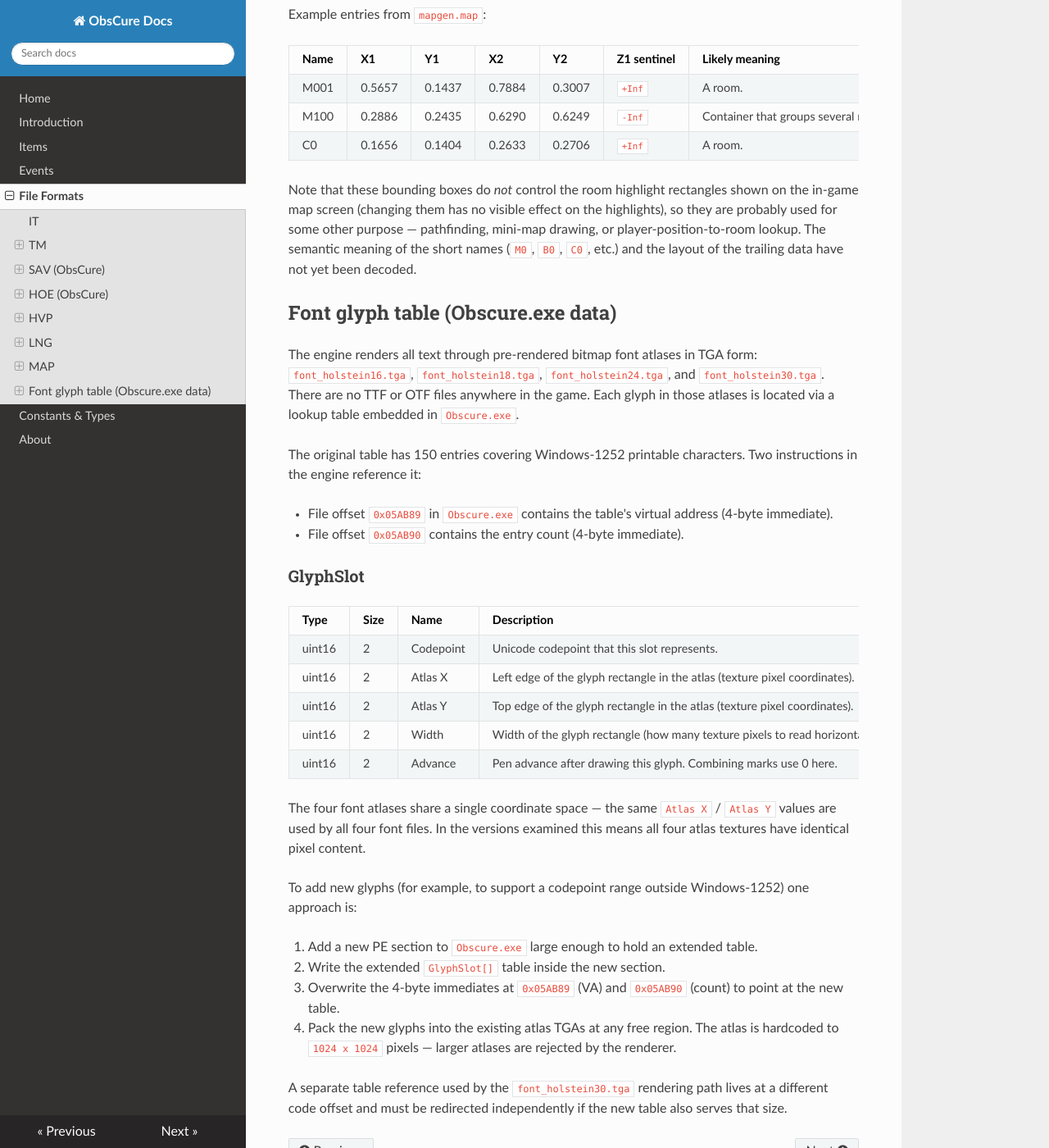
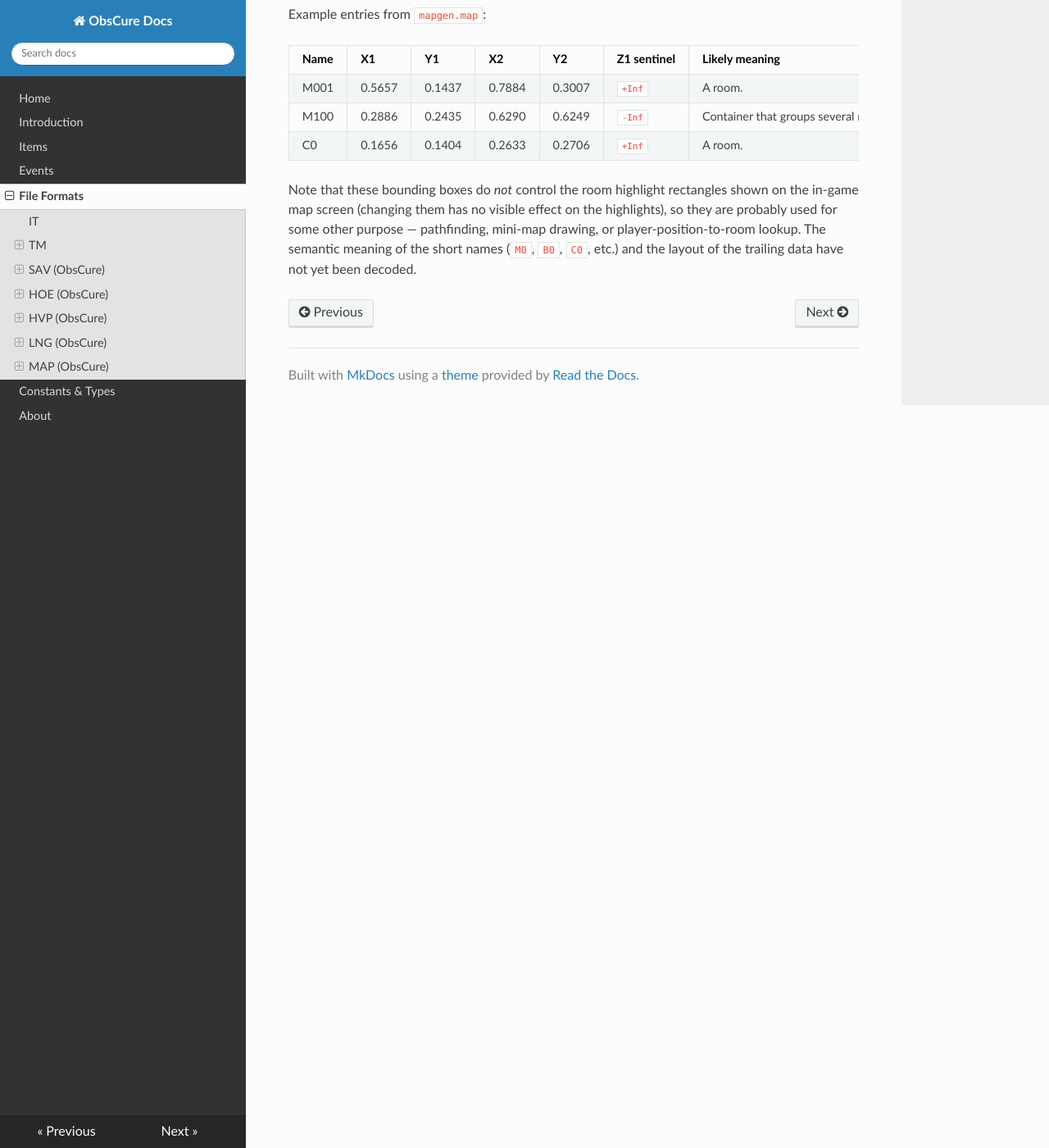
Before and after one commit to AzaamAlghamdi/ObsCureDocs, an MkDocs documentation site: the page built from docs/formats.md, in a window 1280 px wide and 1400 px high, scrolled down 15834 px. Shown: the whole window at 82% size. Built offline with MkDocs 1.6.1, drawn with Linux system fonts in a browser that asks for light colours; nearby versions of some CDN libraries; some of the changed text lies outside the part shown.

Commit message:
Update formats.md

```diff
--- a/docs/formats.md
+++ b/docs/formats.md
@@ -634,51 +634,3 @@ some other purpose — pathfinding, mini-map drawing, or
 player-position-to-room lookup. The semantic meaning of the short
 names (`M0`, `B0`, `C0`, etc.) and the layout of the trailing data
 have not yet been decoded.
-
-
-## Font glyph table (Obscure.exe data)
-
-The engine renders all text through pre-rendered bitmap font atlases
-in TGA form: `font_holstein16.tga`, `font_holstein18.tga`,
-`font_holstein24.tga`, and `font_holstein30.tga`. There are no TTF
-or OTF files anywhere in the game. Each glyph in those atlases is
-located via a lookup table embedded in `Obscure.exe`.
-
-The original table has 150 entries covering Windows-1252 printable
-characters. Two instructions in the engine reference it:
-
-- File offset `0x05AB89` in `Obscure.exe` contains the table's
-  virtual address (4-byte immediate).
-- File offset `0x05AB90` contains the entry count (4-byte
-  immediate).
-
-### GlyphSlot
-
-| Type   | Size | Name      | Description                                                                       |
-|--------|------|-----------|-----------------------------------------------------------------------------------|
-| uint16 | 2    | Codepoint | Unicode codepoint that this slot represents.                                      |
-| uint16 | 2    | Atlas X   | Left edge of the glyph rectangle in the atlas (texture pixel coordinates).        |
-| uint16 | 2    | Atlas Y   | Top edge of the glyph rectangle in the atlas (texture pixel coordinates).         |
-| uint16 | 2    | Width     | Width of the glyph rectangle (how many texture pixels to read horizontally).      |
-| uint16 | 2    | Advance   | Pen advance after drawing this glyph. Combining marks use 0 here.                 |
-
-The four font atlases share a single coordinate space — the same
-`Atlas X` / `Atlas Y` values are used by all four font files. In the
-versions examined this means all four atlas textures have identical
-pixel content.
-
-To add new glyphs (for example, to support a codepoint range outside
-Windows-1252) one approach is:
-
-1. Add a new PE section to `Obscure.exe` large enough to hold an
-   extended table.
-2. Write the extended `GlyphSlot[]` table inside the new section.
-3. Overwrite the 4-byte immediates at `0x05AB89` (VA) and `0x05AB90`
-   (count) to point at the new table.
-4. Pack the new glyphs into the existing atlas TGAs at any free
-   region. The atlas is hardcoded to `1024 x 1024` pixels — larger
-   atlases are rejected by the renderer.
-
-A separate table reference used by the `font_holstein30.tga`
-rendering path lives at a different code offset and must be
-redirected independently if the new table also serves that size.
```
Also changed, not shown: other parts of docs/formats.md (+3 -3 lines).
